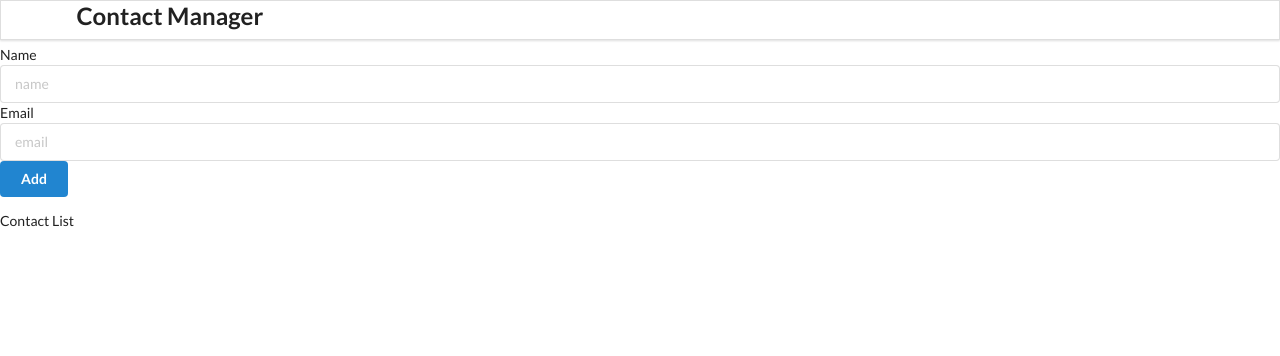
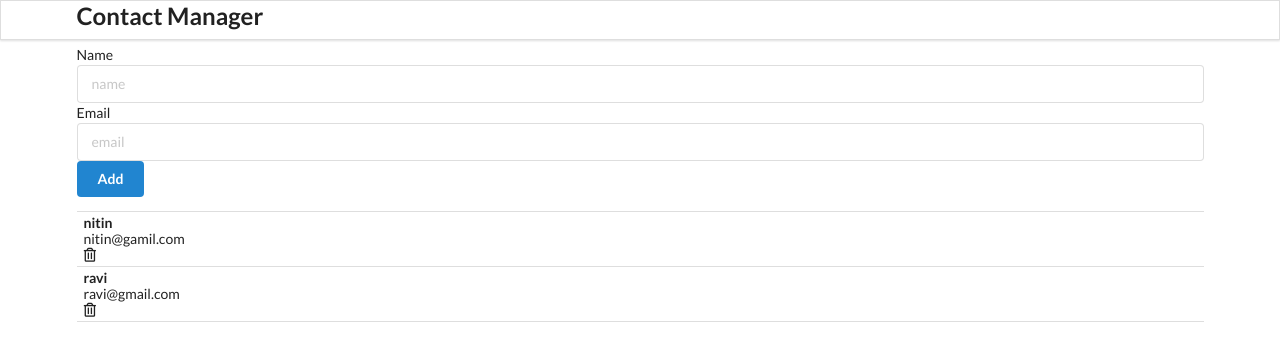
Before and after one commit to alenway/Complete-React-Project, a React (Vite) app: page / in a window 1280 px wide. Shown: the top 356 px of the page. Built offline with nearby package versions, Linux system fonts and the light colour scheme.

Commit message:
rendering form list in contactlist

```diff
--- a/src/Components/App.jsx
+++ b/src/Components/App.jsx
@@ -4,11 +4,24 @@
 import ContactList from "./ContactList";
 
 function App() {
+  const contacts = [
+    {
+      id: "1",
+      name: "nitin",
+      email: "nitin@gamil.com",
+    },
+    {
+      id: "2",
+      name: "ravi",
+      email: "ravi@gmail.com",
+    },
+  ];
+
   return (
-    <div>
+    <div className="ui container">
       <Header />
       <AddContact />
-      <ContactList />
+      <ContactList contacts={contacts} />
     </div>
   );
 }
--- a/src/Components/ContactList.jsx
+++ b/src/Components/ContactList.jsx
@@ -1,3 +1,16 @@
-export default function ContactList() {
-  return <div className="ui celled list ">Contact List</div>;
+export default function ContactList(props) {
+  console.log(props);
+
+  const renderContactList = props.contacts.map((contact) => {
+    return (
+      <div className="item">
+        <div className="content">
+          <div className="header">{contact.name}</div>
+          <div>{contact.email}</div>
+        </div>
+        <i className="trash alternate outline icon"></i>
+      </div>
+    );
+  });
+  return <div className="ui celled list ">{renderContactList}</div>;
 }
```
